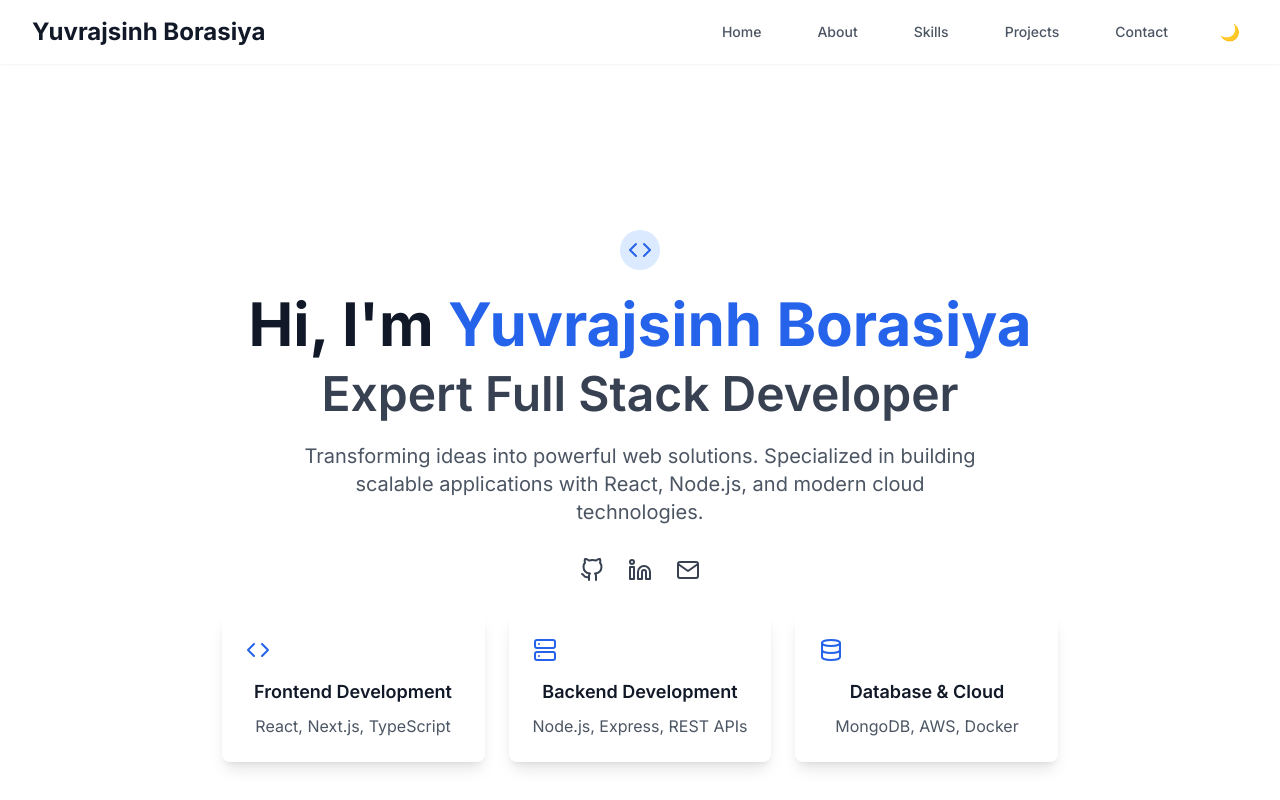
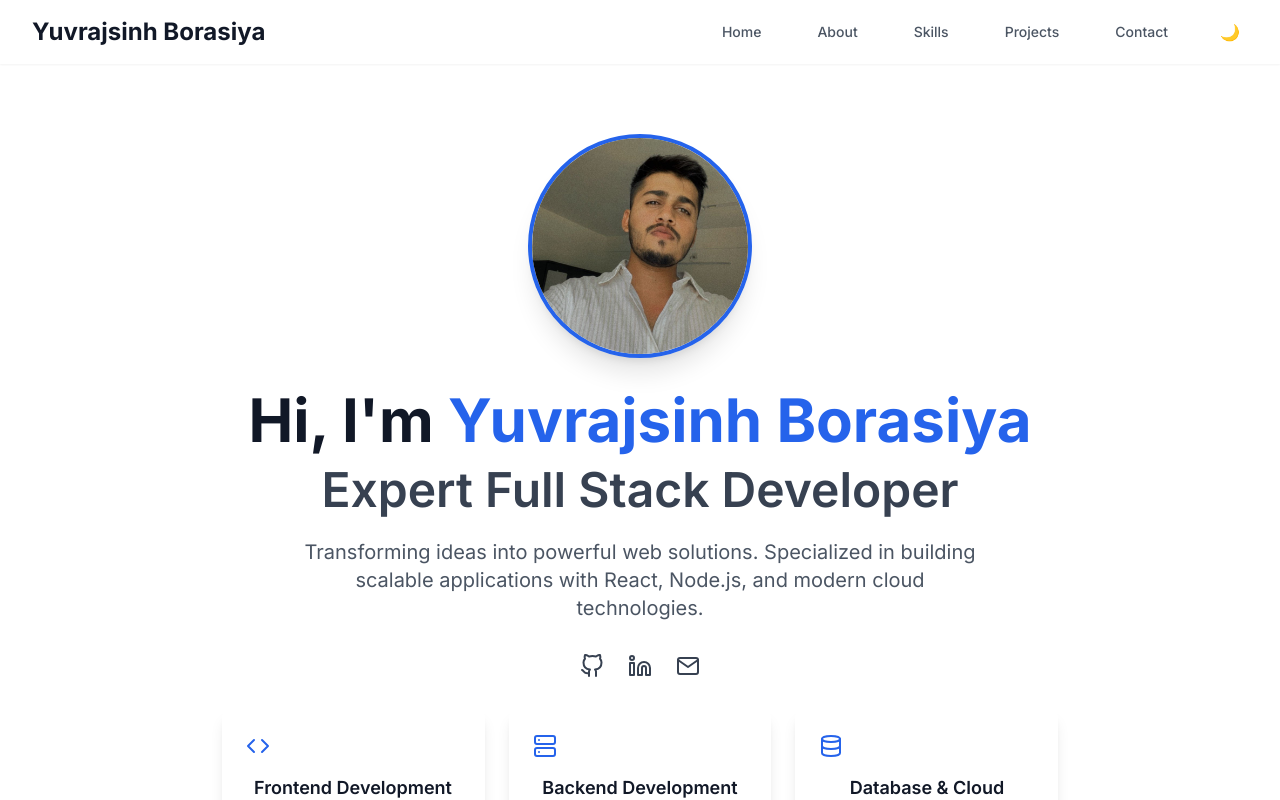
Before and after one commit to Yuvi021/yuvrajsinh, a Next.js app: page / in a window 1280 px wide. Shown: the top 800 px of the page. Built offline with nearby package versions, Linux system fonts and the light colour scheme.

Commit message:
feat: add profile image

```diff
--- a/src/components/Hero.tsx
+++ b/src/components/Hero.tsx
@@ -3,6 +3,7 @@
 import { motion } from 'framer-motion';
 import { FiGithub, FiLinkedin, FiMail, FiCode, FiServer, FiDatabase } from 'react-icons/fi';
 import Script from 'next/script';
+import Image from 'next/image';
 
 const Hero = () => {
   return (
@@ -54,10 +55,17 @@ const Hero = () => {
               initial={{ opacity: 0, y: 20 }}
               animate={{ opacity: 1, y: 0 }}
               transition={{ duration: 0.5 }}
-              className="flex justify-center mb-6"
+              className="flex justify-center mb-8"
             >
-              <div className="bg-blue-100 dark:bg-blue-900 rounded-full p-2">
-                <FiCode className="text-blue-600 dark:text-blue-400 text-2xl" />
+              <div className="relative w-48 h-48 md:w-56 md:h-56 rounded-full overflow-hidden border-4 border-blue-600 dark:border-blue-400 shadow-xl">
+                <Image
+                  src="/images/profile.jfif"
+                  alt="Yuvrajsinh Borasiya"
+                  fill
+                  className="object-cover"
+                  priority
+                  sizes="(max-width: 768px) 192px, 224px"
+                />
               </div>
             </motion.div>
             <motion.h1
```
Also changed, not shown: public/images/profile.jfif (added).
